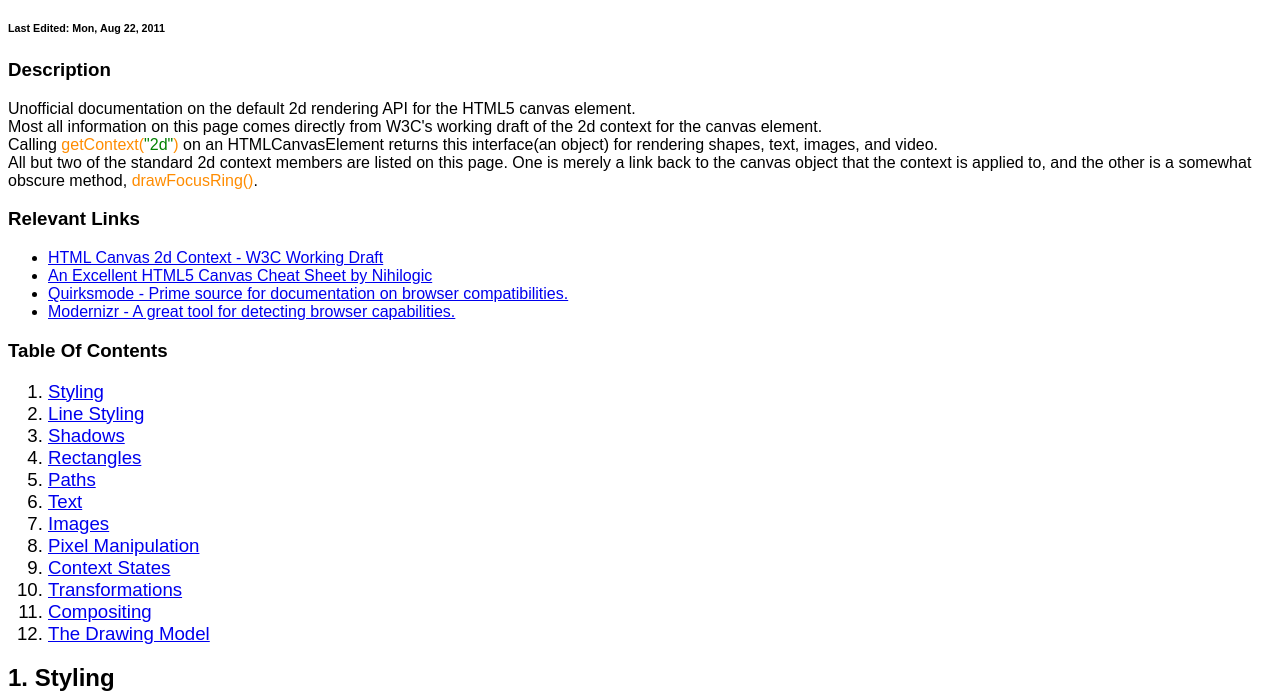
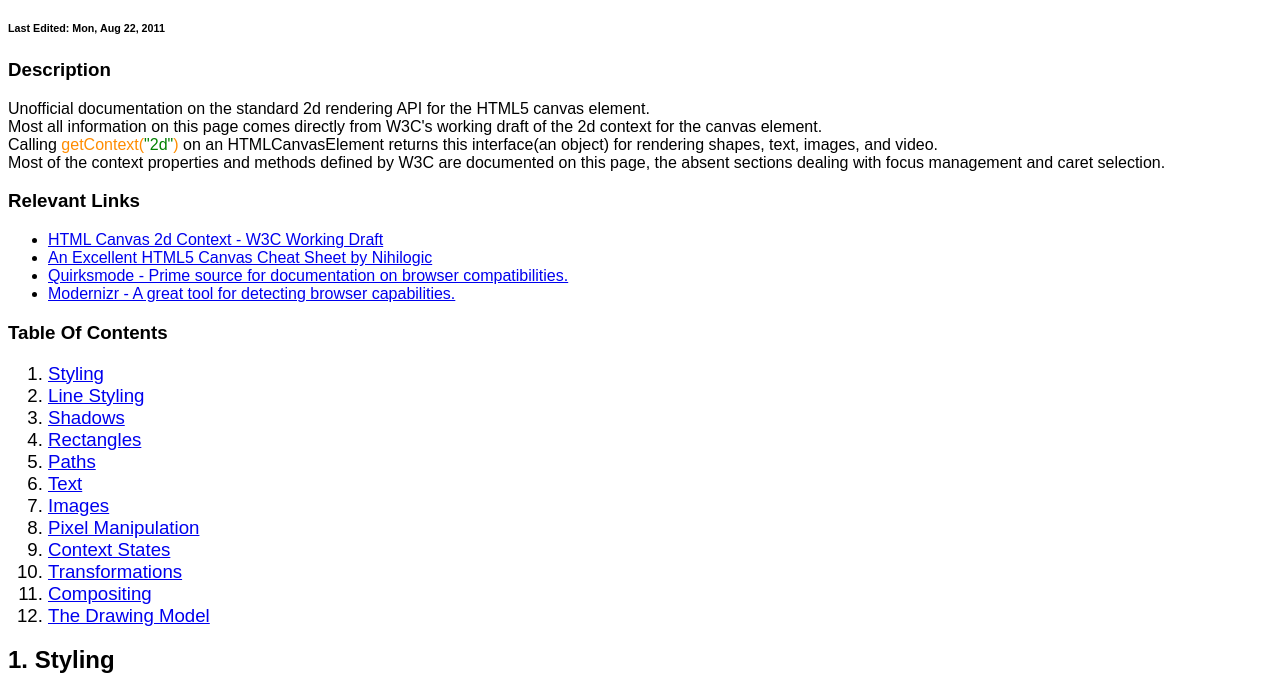
Before and after one commit to symaxian/CanvasDocumentation, a plain HTML site: page index.html in a window 1280 px wide. Shown: the part 48-739 px from the top of the page. Drawn offline with Linux system fonts and the light colour scheme.

Commit message:
Updated the page intro.

```diff
--- a/index.html
+++ b/index.html
@@ -81,13 +81,13 @@
 
 <h3>Description</h3>
 <p>
-	Unofficial documentation on the default 2d rendering API for the HTML5 canvas element.
+	Unofficial documentation on the standard 2d rendering API for the HTML5 canvas element.
 	<br>
 	Most all information on this page comes directly from W3C's working draft of the 2d context for the canvas element.
 	<br>
 	Calling <span class="member">getContext(<span class="string">"2d"</span>)</span> on an HTMLCanvasElement returns this interface(an object) for rendering shapes, text, images, and video.
 	<br>
-	All but two of the standard 2d context members are listed on this page. One is merely a link back to the canvas object that the context is applied to, and the other is a somewhat obscure method, <span class="member">drawFocusRing()</span>.
+	Most of the context properties and methods defined by W3C are documented on this page, the absent sections dealing with focus management and caret selection.
 	<br>
 </p>
 
```
